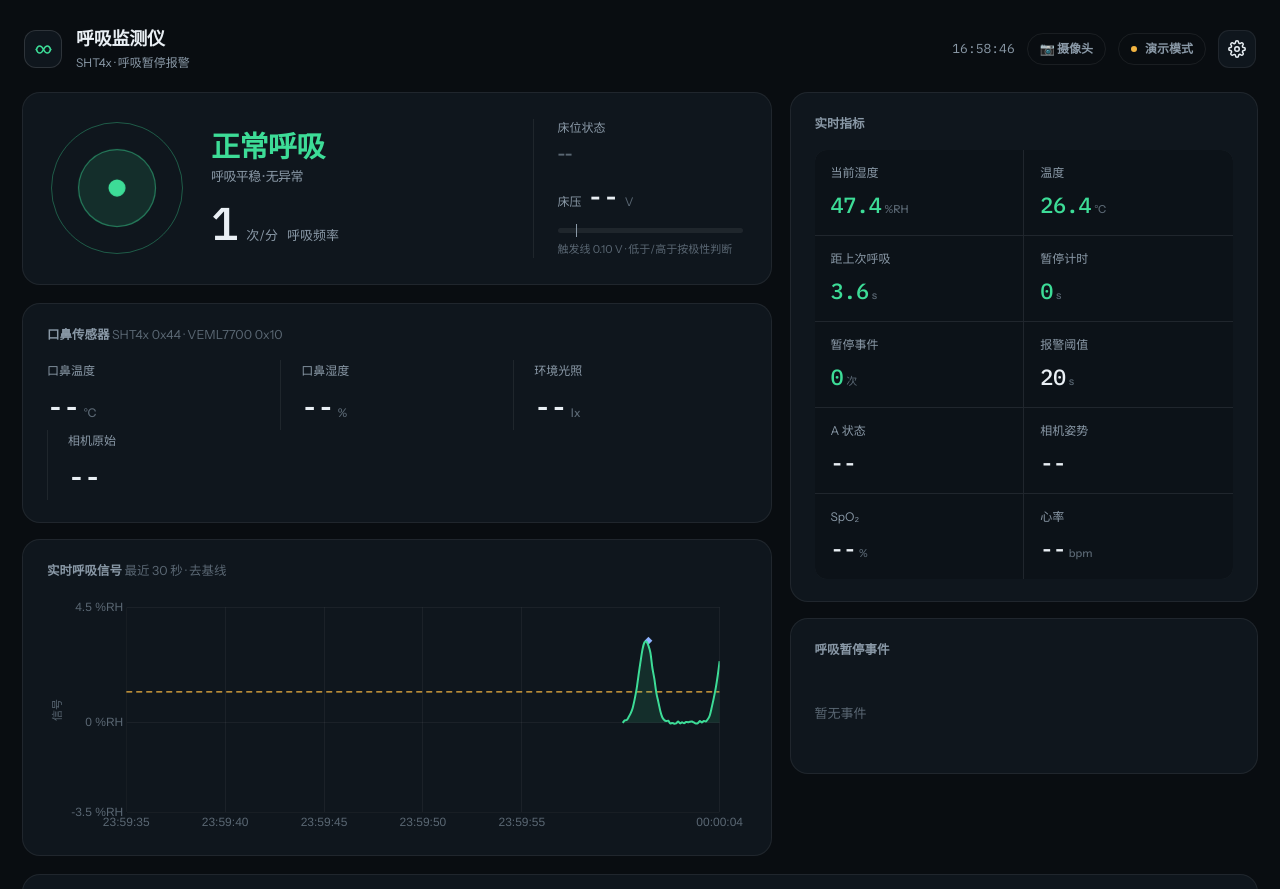
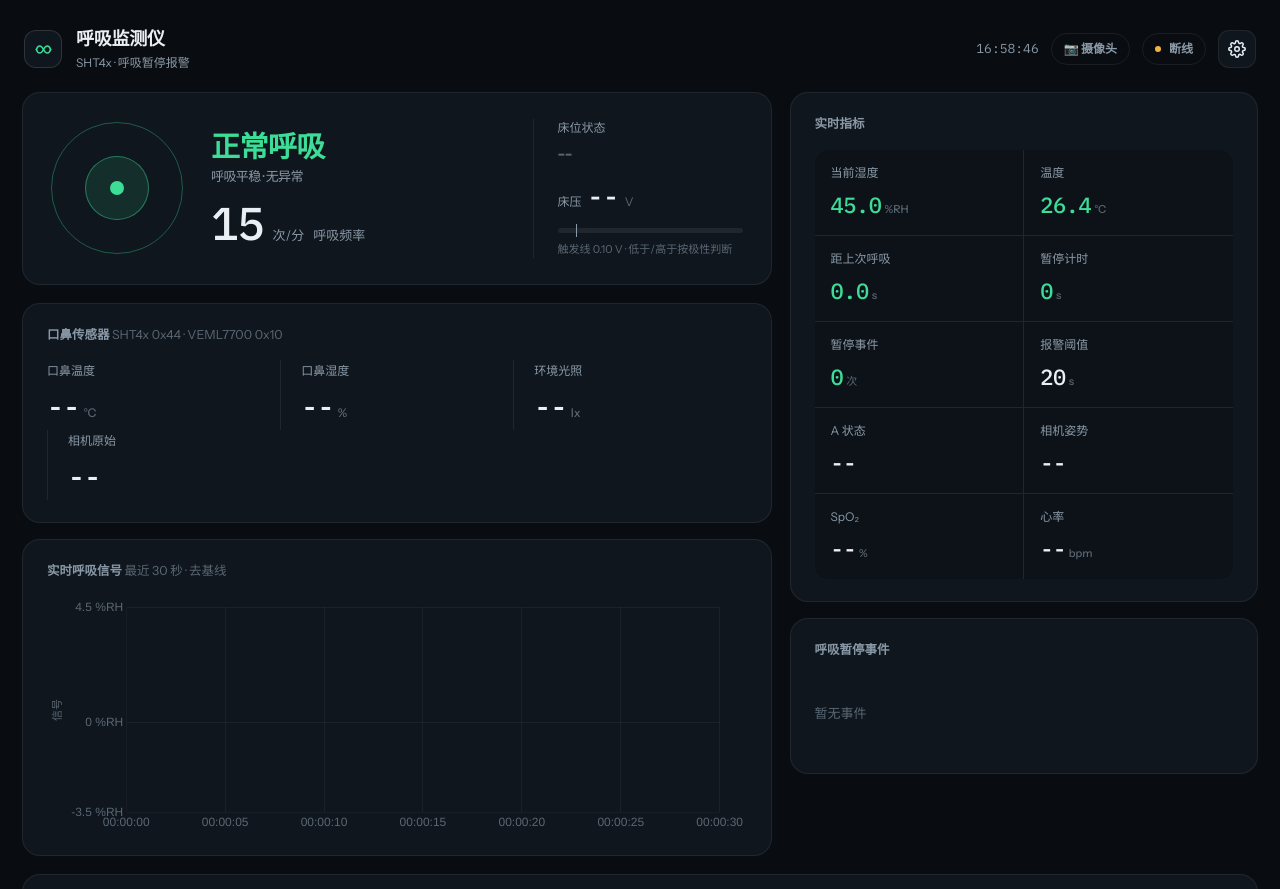
Before and after one commit to jingcy25/sht4x-breath-monitor, a plain HTML site: page index.html in a window 1280 px wide. Shown: the top 889 px of the page. Drawn offline with Linux system fonts and the light colour scheme.

Commit message:
Dashboard: separate mode switch from socket state so auto-reconnect actually fires; show 断线 N s

```diff
--- a/index.html
+++ b/index.html
@@ -353,7 +353,7 @@ window.addEventListener('error', function(e){
   const fmtHM = ts => new Date(ts*1000).toLocaleTimeString("zh-CN",{hour12:false,hour:"2-digit",minute:"2-digit"});
   const isHttp = location.protocol === "http:" || location.protocol === "https:";
 
-  const cfg = { thUp: 1.2, apneaSec: 20, warnSec: 10, liveWindow: 30, live: false, host: "raspberrypi.local:8000", fsr: 0.10, fsrInvert: false, luxDark: 10 };
+  const cfg = { thUp: 1.2, apneaSec: 20, warnSec: 10, liveWindow: 30, live: false, connected: false, host: "raspberrypi.local:8000", fsr: 0.10, fsrInvert: false, luxDark: 10 };
 
   const S = {
     t: 0, period: 4.0, amp: 3.2, baseline: 45.0, tempBase: 26.4,
@@ -664,23 +664,34 @@ window.addEventListener('error', function(e){
   }
   // The dashboard must survive a dropped/backgrounded socket: without this the
   // numbers simply stop moving and the page looks frozen.
+  //   cfg.live      = the user's mode switch (live vs demo replay)
+  //   cfg.connected = the socket is actually up
+  // Keeping those separate is what lets the reconnect loop run at all.
   let lastMsgAt = 0, reconnectTimer = null, staleTimer = null;
   function scheduleReconnect(){
     if(reconnectTimer || !cfg.live) return;
     reconnectTimer = setTimeout(()=>{
       reconnectTimer = null;
-      if(cfg.live) connectReal(cfg.host);
+      if(cfg.live && !cfg.connected) connectReal(cfg.host);
     }, 2000);
   }
   function startStaleWatch(){
     if(staleTimer) return;
     staleTimer = setInterval(()=>{
-      if(!cfg.live || !lastMsgAt) return;
+      if(!cfg.live) return;
+      if(!cfg.connected){
+        // Only reconnect once the old socket is really gone.
+        if(!ws || ws.readyState === WebSocket.CLOSED || ws.readyState === WebSocket.CLOSING){
+          scheduleReconnect();
+        }
+        return;
+      }
+      if(!lastMsgAt) return;
       const age = (Date.now() - lastMsgAt) / 1000;
       if(age > 4){
         setSourceBadge(false);
         $("srcText").textContent = "断线 " + Math.round(age) + " s";
-        if(ws && ws.readyState === WebSocket.CLOSED) scheduleReconnect();
+        scheduleReconnect();
       }
     }, 1000);
   }
@@ -688,9 +699,9 @@ window.addEventListener('error', function(e){
     if(liveTimer){ clearInterval(liveTimer); liveTimer = null; }
   }
   function setSourceBadge(live){
-    cfg.live = live;
+    cfg.connected = live;
     const b = $("srcBadge"); b.classList.toggle("live", live);
-    $("srcText").textContent = live ? "实时模式" : "演示模式";
+    $("srcText").textContent = live ? "实时模式" : (cfg.live ? "断线" : "演示模式");
   }
   function pushConfig(){
     if(!cfg.live) return;
@@ -708,15 +719,18 @@ window.addEventListener('error', function(e){
   });
   $("modeSwitch").addEventListener("click", ()=>{
     const on = !cfg.live;
+    cfg.live = on;
     $("modeSwitch").classList.toggle("on", on);
     $("hostField").style.display = on ? "" : "none";
     if(on){
       cfg.host = $("host").value.trim() || cfg.host;
       connectReal(cfg.host);
     } else {
+      if(reconnectTimer){ clearTimeout(reconnectTimer); reconnectTimer = null; }
       if(ws){ try{ws.close();}catch(e){} ws=null; }
       stopLiveTimer();
       setSourceBadge(false);
+      $("srcText").textContent = "演示模式";
     }
   });
   $("thUp").addEventListener("change", e=>{ cfg.thUp = clamp(+e.target.value||1.2, 0.1, 5); pushConfig(); });
```
